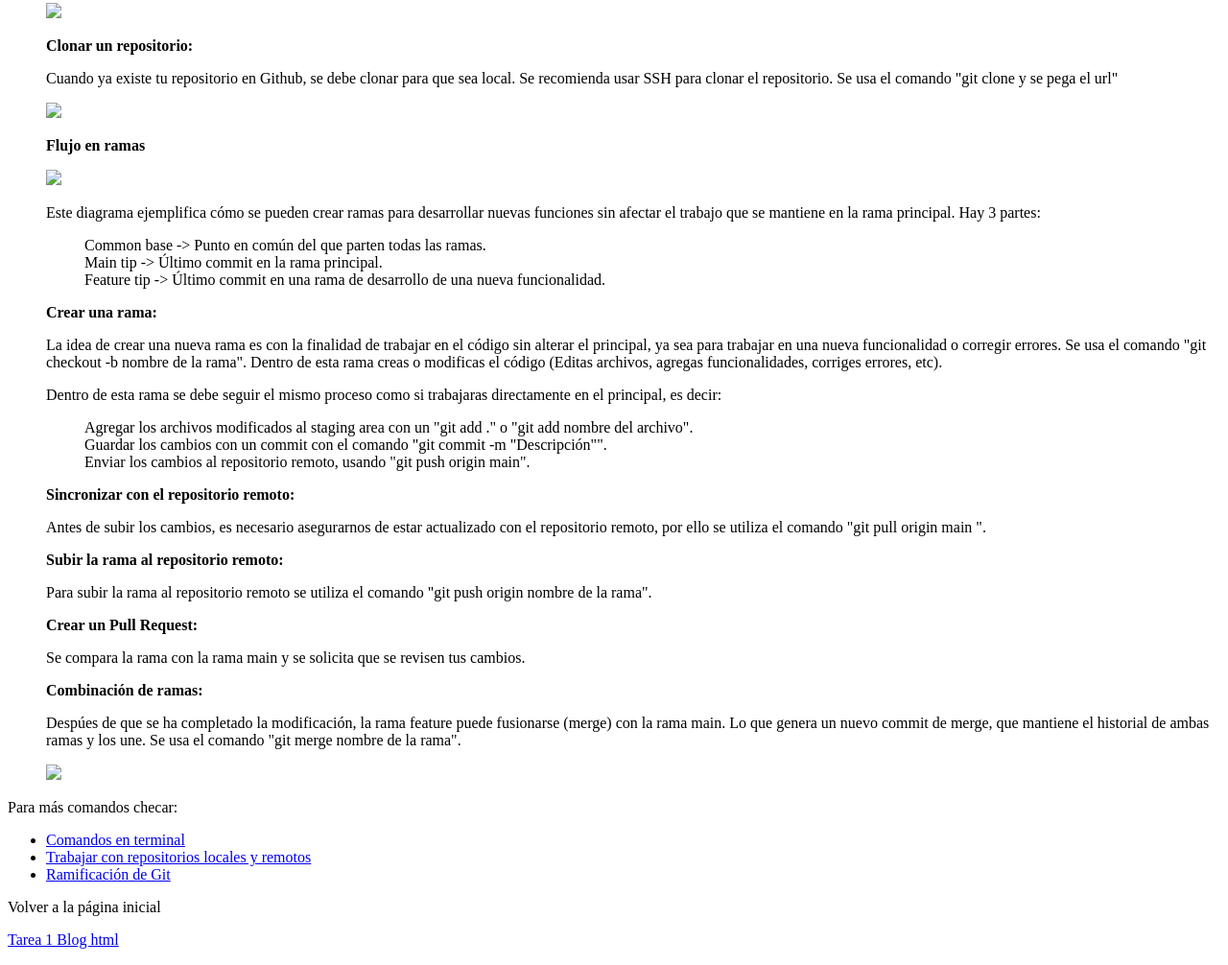
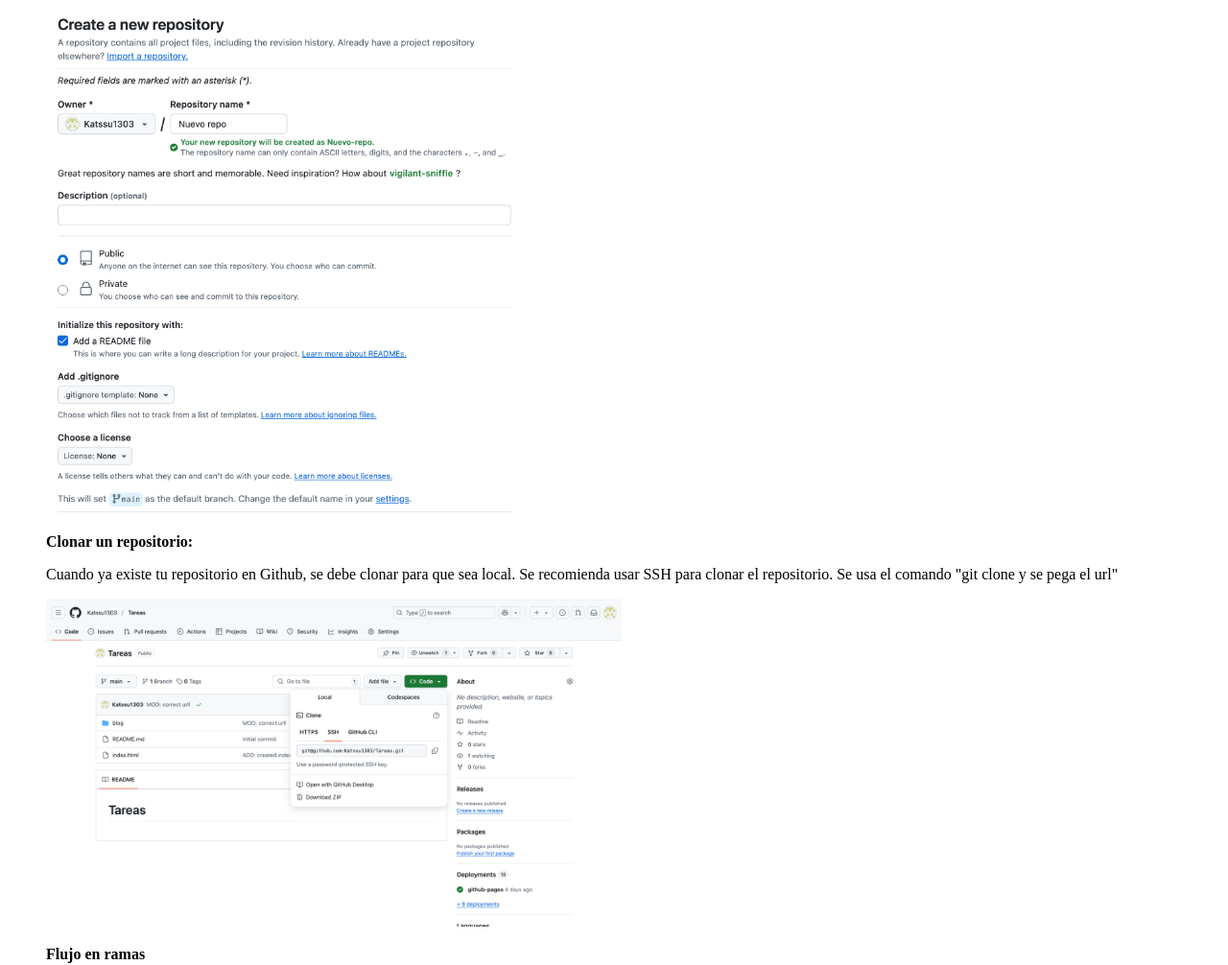
Before and after one commit to Katssu1303/Tareas, a plain HTML site: page blog/gitgithub.html in a window 1280 px wide. Shown: the part 465-1471 px from the top of the page at 96% size. Drawn offline with Linux system fonts and the light colour scheme.

Commit message:
ADD: images

```diff
--- a/blog/gitgithub.html
+++ b/blog/gitgithub.html
@@ -21,16 +21,16 @@
         <ol>
             <p><strong> Crear el primer repositorio: </strong></p>
             <p> Dentro de tu cuenta de Github en la parte de Dashboard, se debe seleccionar la pesatña de repositorios, posteriormente en el icono verde "New" para crear un nuevo repositorio. Finalmente agrega todas las configuraciones necesarias. </p>
-            <img src="/Users/katy/Desktop/repo1.jpg" width="500">
+            <img src="img/repo1.jpg" width="500">
         </ol>
         <ol>
             <p><strong> Clonar un repositorio: </strong></p>
             <p> Cuando ya existe tu repositorio en Github, se debe clonar para que sea local. Se recomienda usar SSH para clonar el repositorio.  Se usa el comando "git clone y se pega el url" </p>
-            <img src="/Users/katy/Desktop/repo2.jpg" width="600">
+            <img src="img/repo2.jpg" width="600">
         </ol>
         <ol>
             <p><strong>  Flujo en ramas </strong></p>
-            <img src="/Users/katy/Desktop/diagrama1.jpg" width="600">
+            <img src="img/diagrama1.jpg" width="600">
             <p> Este diagrama ejemplifica cómo se pueden crear ramas para desarrollar nuevas funciones sin afectar el trabajo que se mantiene en la rama principal. Hay 3 partes: </p>
             <ol>Common base -> Punto en común del que parten todas las ramas.</ol>
             <ol> Main tip -> Último commit en la rama principal. </ol>
@@ -59,7 +59,7 @@
         <ol>
             <p><strong>  Combinación de ramas: </strong></p>
             <p> Despúes de que se ha completado la modificación, la rama feature puede fusionarse (merge) con la rama main. Lo que genera un nuevo commit de merge, que mantiene el historial de ambas ramas y los une. Se usa el comando "git merge nombre de la rama". </p>
-            <img src="/Users/katy/Desktop/diagrama2.jpg" width="600">
+            <img src="img/diagrama2.jpg" width="600">
         </ol>
 
     </main>
```
Also changed, not shown: blog/img/diagrama1.jpg (added), blog/img/diagrama2.jpg (added), blog/img/repo1.jpg (added), blog/img/repo2.jpg (added), 2 other files.
